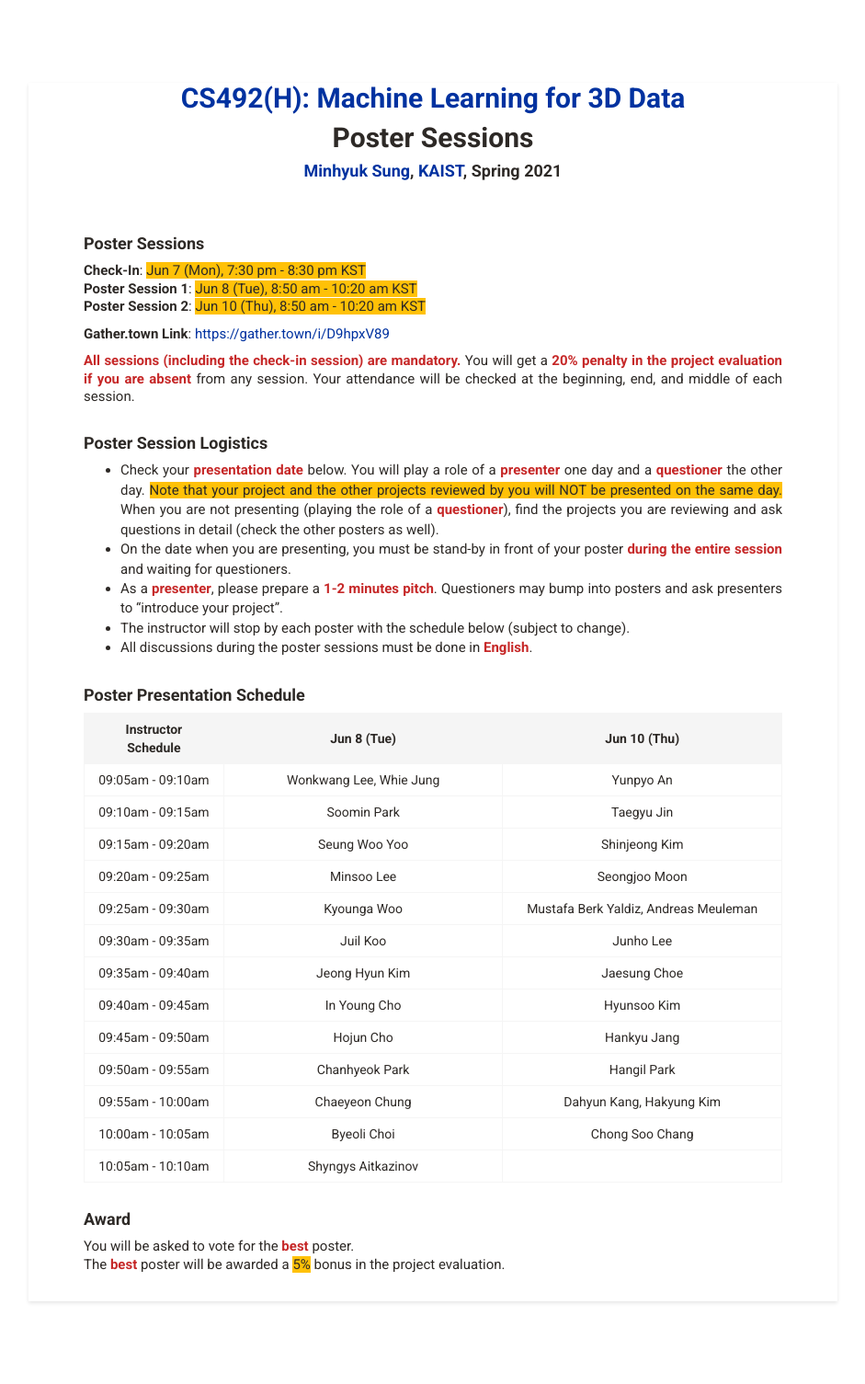
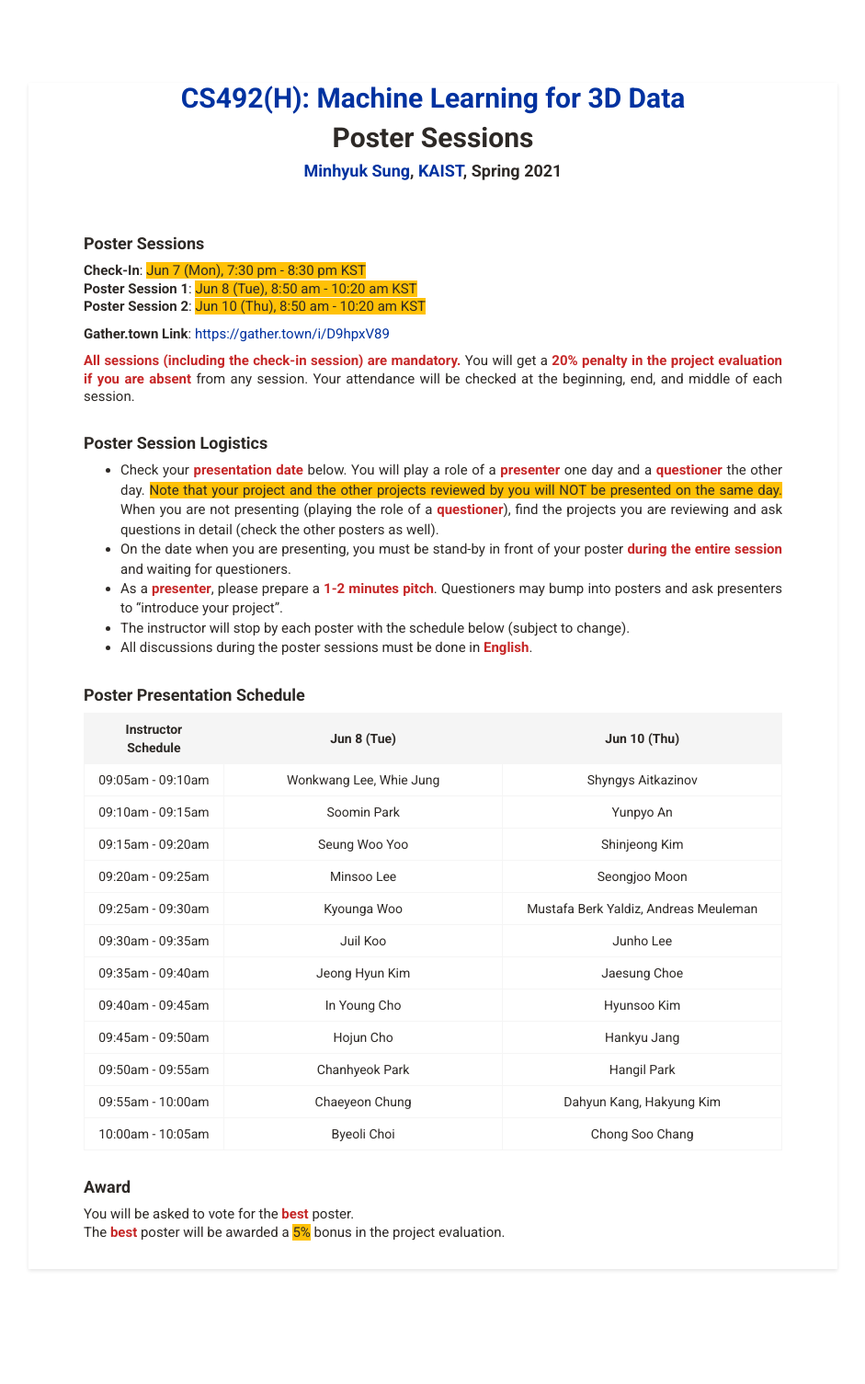
Before and after one commit to mhsung/mhsung.github.io, a Jekyll site: the page built from courses/kaist-cs492-3dml-2021-spring/_posts/2021-06-03-poster-sessions.md, in a window 1280 px wide. Shown: the whole page at 92% size, without its empty margins (169-1110 px from the left). Built offline with Jekyll 4.4.1, drawn with Linux system fonts in a browser that asks for light colours; our own code applies the rules of GitHub Pages for plain Markdown files; after the commit the page ends 1470 px from its top, so only the background shows below that.

Commit message:
Updated.

```diff
--- a/courses/kaist-cs492-3dml-2021-spring/_posts/2021-06-03-poster-sessions.md
+++ b/courses/kaist-cs492-3dml-2021-spring/_posts/2021-06-03-poster-sessions.md
@@ -78,13 +78,13 @@ table td {
   <tr>
   <td>09:05am - 09:10am</td>
   <td>Wonkwang Lee, Whie Jung</td>
-  <td>Yunpyo An</td>
+  <td>Shyngys Aitkazinov</td>
   </tr>
 
   <tr>
   <td>09:10am - 09:15am</td>
   <td>Soomin Park </td>
-  <td>Taegyu Jin</td>
+  <td>Yunpyo An</td>
   </tr>
 
   <tr>
@@ -147,12 +147,6 @@ table td {
   <td>Chong Soo Chang</td>
   </tr>
 
-  <tr>
-  <td>10:05am - 10:10am</td>
-  <td>Shyngys Aitkazinov</td>
-  <td></td>
-  </tr>
-
 </table>
 
 #### Award
```
